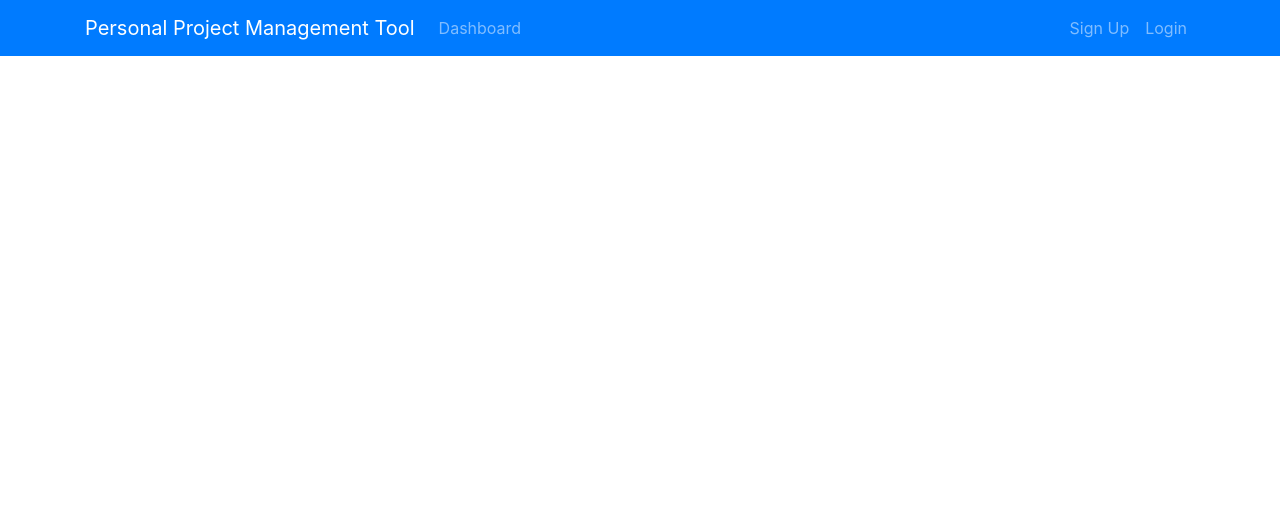
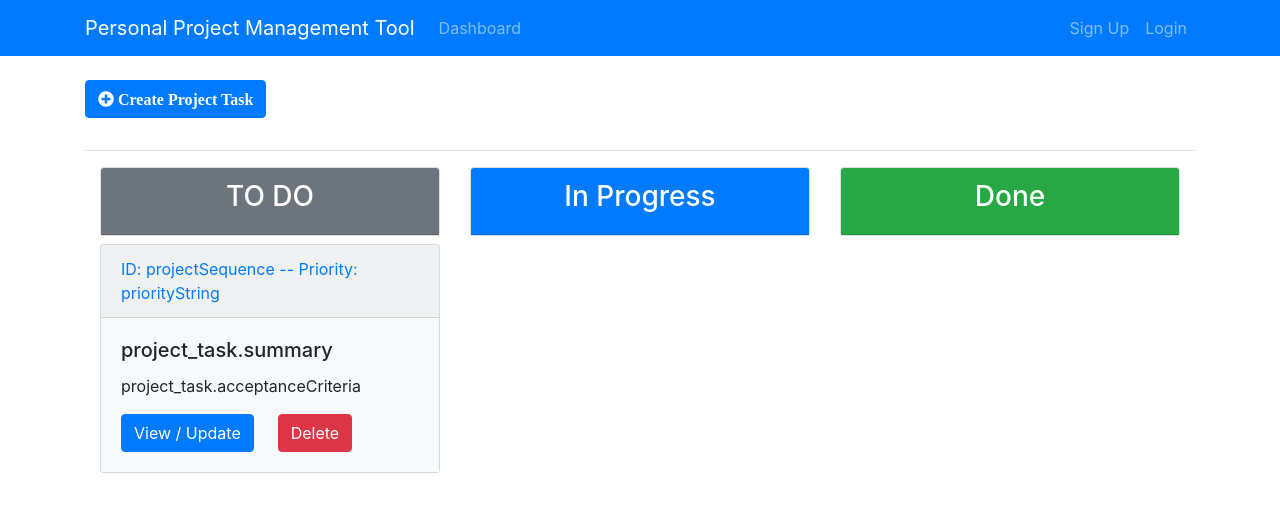
Before and after one commit to touhid-jisan/ProjectMTool, a React (Create React App) app in the folder ppmtool-react-client/: page /projectBoard/1 in a window 1280 px wide. Shown: the top 512 px of the page. Built offline with nearby package versions, Linux system fonts and the light colour scheme.

Commit message:
types, reducers, routes to projectBoard and projectTasks

```diff
--- a/ppmtool-react-client/src/App.js
+++ b/ppmtool-react-client/src/App.js
@@ -9,6 +9,8 @@
 import { Provider } from "react-redux";
 import store from "./store"
 import UpdateProject from './components/Project/UpdateProject';
+import ProjectBoard from "./components/ProjectBoard/ProjectBoard"
+import AddProjectTask from "./components/ProjectBoard/ProjectTasks/AddProjectTask"
 
 function App() {
   return (
@@ -19,6 +21,8 @@
           <Route  exact path="/dashboard" component={Dashboard}/>
           <Route  exact path="/addProject" component={AddProject}/>
           <Route exact path="/updateProject/:id" component={UpdateProject} />
+          <Route exact path="/projectBoard/:id" component={ProjectBoard} />
+          <Route exact path="/addProjectTask/:id" component={AddProjectTask} />
         </div>
       </Router>
     </Provider>
--- a/ppmtool-react-client/src/actions/projectAction.js
+++ b/ppmtool-react-client/src/actions/projectAction.js
@@ -3,7 +3,7 @@
 
 export const createProject = (project, history) => async dispatch => {
     try {
-        const res = await axios.post("/api/project", project);
+        await axios.post("/api/project", project);
         history.push("/dashboard");
         // bug fixed for update errors payload: err.response.data
         dispatch({
@@ -45,10 +45,10 @@
 
     if(window.confirm("Are you sure? This will delete all data related to it")) {
         await axios.delete(`/api/project/${id}`)
-    dispatch({
-        type: DELETE_PROJECT,
-        payload: id
-    })
+        dispatch({
+            type: DELETE_PROJECT,
+            payload: id
+        })
     }
 
 
--- a/ppmtool-react-client/src/components/Project/ProjectItem.js
+++ b/ppmtool-react-client/src/components/Project/ProjectItem.js
@@ -29,11 +29,11 @@
                         </div>
                         <div className="col-md-4 d-none d-lg-block">
                             <ul className="list-group">
-                                <a href="#">
+                                <Link to={`/projectBoard/${project.projectIdentifier}`}>
                                     <li className="list-group-item board">
                                         <i className="fa fa-flag-checkered pr-1"> Project Board </i>
                                     </li>
-                                </a>
+                                </Link>
                                 <Link to={`/updateProject/${project.projectIdentifier}`}>
                                     <li className="list-group-item update">
                                         <i className="fa fa-edit pr-1"> Update Project Info</i>
--- /dev/null
+++ b/ppmtool-react-client/src/components/ProjectBoard/ProjectBoard.js
@@ -0,0 +1,81 @@
+import React, { Component } from 'react';
+import {Link} from 'react-router-dom';
+
+
+class ProjectBoard extends Component {
+    render() {
+        const { id } = this.props.match.params;
+        return (
+            <div className="container">
+                <Link to={`/addProjectTask/${id}`} className="btn btn-primary mb-3">
+                    <i className="fas fa-plus-circle"> Create Project Task</i>
+                </Link>
+                <br />
+                <hr />
+                {
+                // <!-- Backlog STARTS HERE -->
+                }
+                <div className="container">
+                    <div className="row">
+                        <div className="col-md-4">
+                            <div className="card text-center mb-2">
+                                <div className="card-header bg-secondary text-white">
+                                    <h3>TO DO</h3>
+                                </div>
+                            </div>
+                                {
+                                    // <!-- SAMPLE PROJECT TASK STARTS HERE -->
+                                }
+                            <div className="card mb-1 bg-light">
+                                <div className="card-header text-primary">
+                                    ID: projectSequence -- Priority: priorityString
+                                </div>
+                                <div className="card-body bg-light">
+                                    <h5 className="card-title">project_task.summary</h5>
+                                    <p className="card-text text-truncate ">
+                                        project_task.acceptanceCriteria
+                                    </p>
+                                    <a href="" className="btn btn-primary">
+                                        View / Update
+                                    </a>
+
+                                    <button className="btn btn-danger ml-4">Delete</button>
+                                </div>
+                            </div>
+
+                                {
+                                    // <!-- SAMPLE PROJECT TASK ENDS HERE -->
+                                }
+                        </div>
+                        <div className="col-md-4">
+                            <div className="card text-center mb-2">
+                                <div className="card-header bg-primary text-white">
+                                    <h3>In Progress</h3>
+                                </div>
+                            </div>
+                                {
+                                    //  <!-- SAMPLE PROJECT TASK STARTS HERE -->
+                                    //         <!-- SAMPLE PROJECT TASK ENDS HERE -->
+                                }
+                        </div>
+
+                        <div className="col-md-4">
+                            <div className="card text-center mb-2">
+                                <div className="card-header bg-success text-white">
+                                    <h3>Done</h3>
+                                </div>
+                            </div>
+                            {
+                                // <!-- SAMPLE PROJECT TASK STARTS HERE -->
+                                // <!-- SAMPLE PROJECT TASK ENDS HERE -->
+                            }
+                        </div>
+                    </div>
+                </div>
+            </div>
+        )
+    }
+}
+
+
+export default ProjectBoard;
--- /dev/null
+++ b/ppmtool-react-client/src/components/ProjectBoard/ProjectTasks/AddProjectTask.js
@@ -0,0 +1,57 @@
+import React, { Component } from 'react';
+import { Link } from 'react-router-dom';
+
+class AddProjectTask extends Component {
+    render() {
+        const {id} = this.props.match.params;
+        return (
+
+
+        <div className="add-PBI">
+            <div className="container">
+            <div className="row">
+                <div className="col-md-8 m-auto">
+                    <Link to={`/projectBoard/${id}`} className="btn btn-light">
+                        Back to Project Board
+                    </Link>
+                    <h4 className="display-4 text-center">Add Project Task</h4>
+                    <p className="lead text-center">Project Name + Project Code</p>
+                    <form>
+                        <div className="form-group">
+                            <input type="text" className="form-control form-control-lg" name="summary" placeholder="Project Task summary" />
+                        </div>
+                        <div className="form-group">
+                            <textarea className="form-control form-control-lg" placeholder="Acceptance Criteria" name="acceptanceCriteria"></textarea>
+                        </div>
+                        <h6>Due Date</h6>
+                        <div className="form-group">
+                            <input type="date" className="form-control form-control-lg" name="dueDate" />
+                        </div>
+                        <div className="form-group">
+                            <select className="form-control form-control-lg" name="priority">
+                                <option value={0}>Select Priority</option>
+                                <option value={1}>High</option>
+                                <option value={2}>Medium</option>
+                                <option value={3}>Low</option>
+                            </select>
+                        </div>
+
+                        <div className="form-group">
+                            <select className="form-control form-control-lg" name="status">
+                                <option value="">Select Status</option>
+                                <option value="TO_DO">TO DO</option>
+                                <option value="IN_PROGRESS">IN PROGRESS</option>
+                                <option value="DONE">DONE</option>
+                            </select>
+                        </div>
+
+                        <input type="submit" className="btn btn-primary btn-block mt-4" />
+                    </form>
+                </div>
+            </div>
+        </div>
+        </div>
+        )
+    }
+}
+export default AddProjectTask;
```
Also changed, not shown: ppmtool-react-client/src/reducers/backlogReducer.js (added, +32 -0 lines), ppmtool-react-client/src/components/ProjectBoard/Backlog.js (added), ppmtool-react-client/src/components/ProjectBoard/ProjectTasks/ProjectTask.js (added), ppmtool-react-client/src/components/ProjectBoard/ProjectTasks/UpdateProjectTask.js (added).
